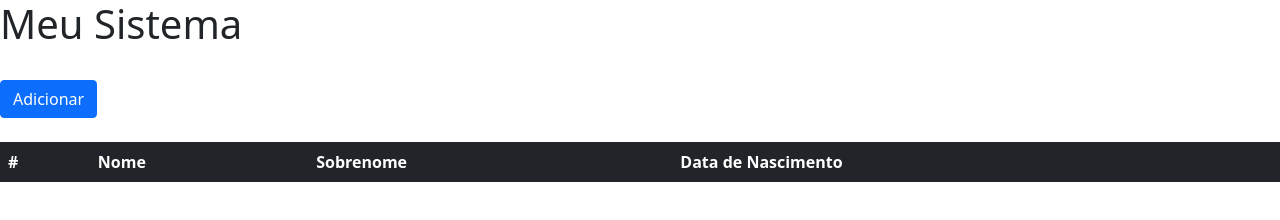
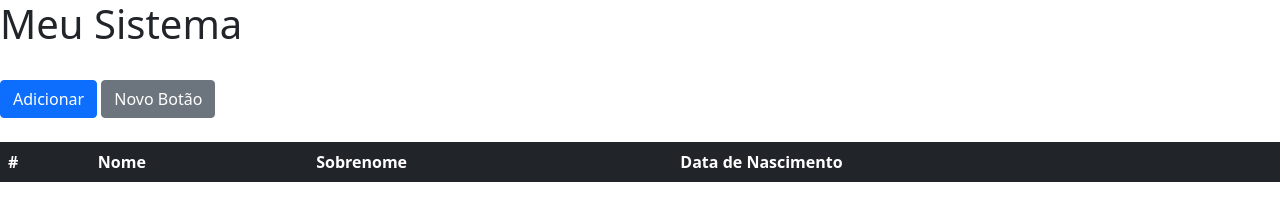
Before and after one commit to FabioCarvalho10/18b_frc, a plain HTML site: page index.html in a window 1280 px wide. Drawn offline with Linux system fonts and the light colour scheme.

Commit message:
Adição de nobo botão

```diff
--- a/index.html
+++ b/index.html
@@ -13,7 +13,7 @@
     <h1>Meu Sistema</h1>
     <br>
     <button id="btnAdicionar" type="button" class="btn btn-primary">Adicionar</button>
-
+    <button if="btnNovoBotao" type="button" class="btn btn-secondary">Novo Botão</button>
 
     <br />
     <br />
```
